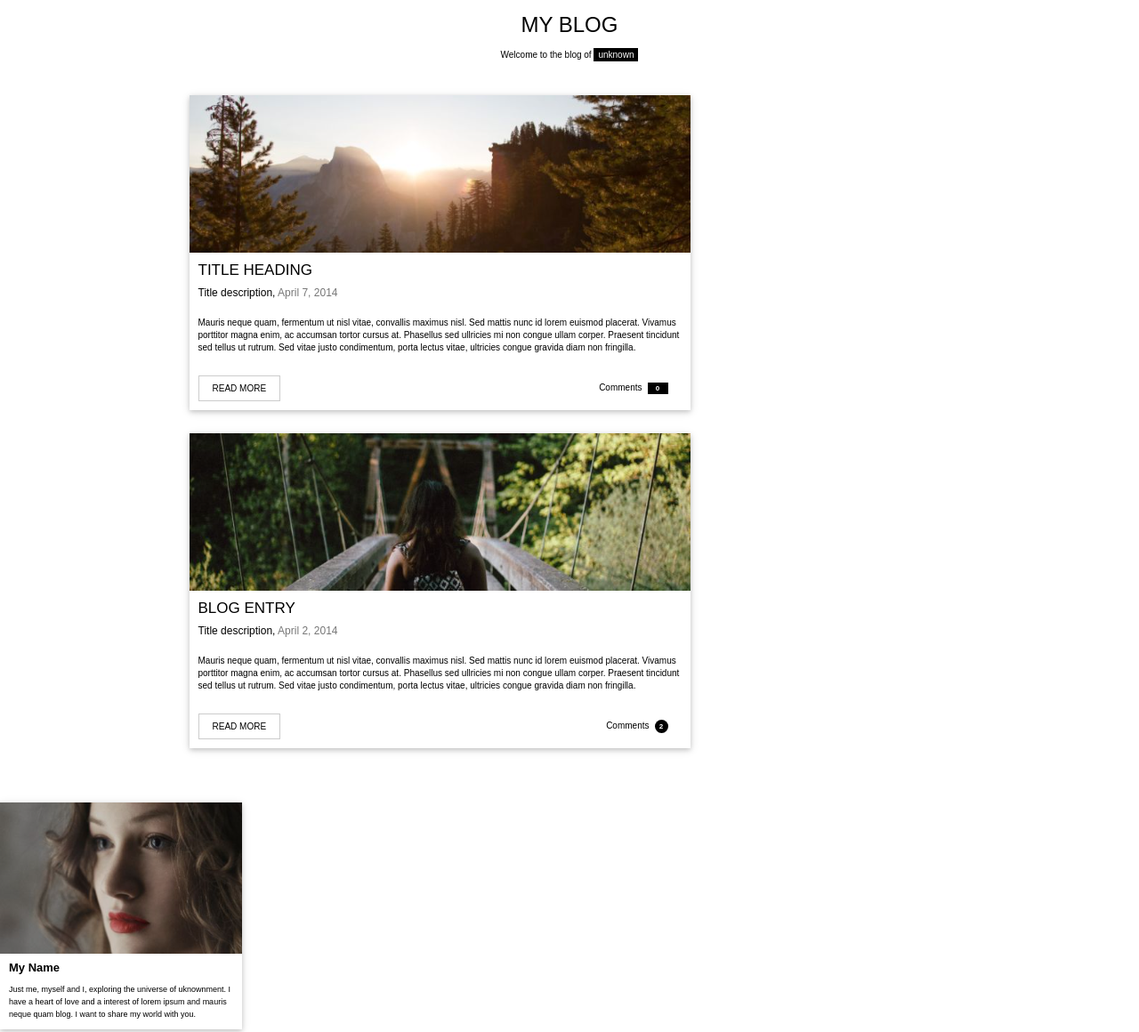
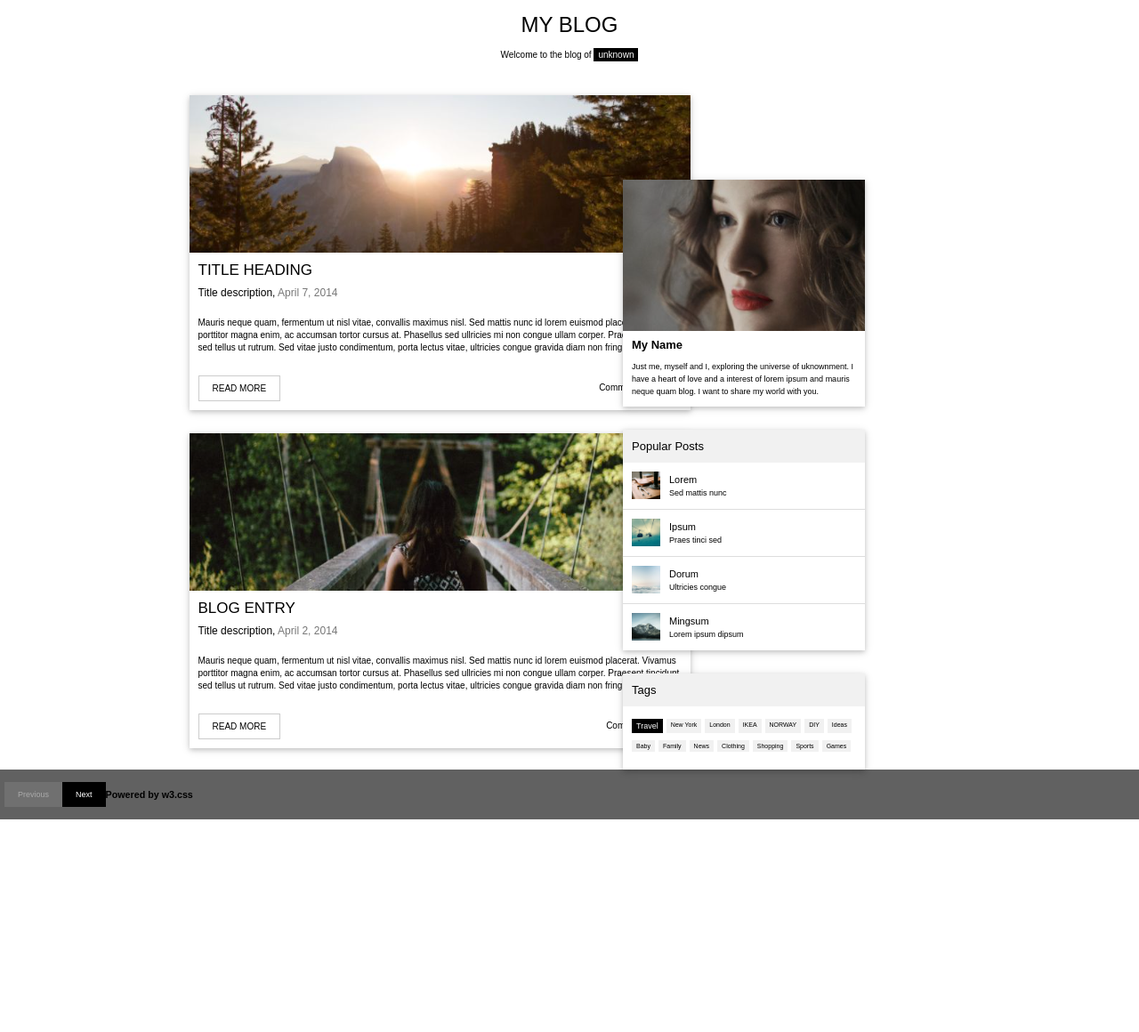
Before and after one commit to ffkabulka010-cmd/week3-home-2, a plain HTML site: page index.html in a window 1280 px wide. Shown: the top 1160 px of the page at 89% size. After the commit the page ends 921 px from the top, so only its background shows below. Drawn offline with Linux system fonts and the light colour scheme.

Commit message:
fiveth commits

```diff
--- a/index.html
+++ b/index.html
@@ -97,5 +97,32 @@
         </div>
       </div>
     </div>
+     <div class="salom57">
+      <p class="salom58">Tags</p>
+      <div class="salom59">
+        <p class="salom60">Travel</p>
+        <p class="salom61">New York</p>
+        <p class="salom62">London</p>
+        <p class="salom63">IKEA</p>
+        <p class="salom64">NORWAY</p>
+        <p class="salom65">DIY</p>
+        <p class="salom66">Ideas</p>
+        <p class="salom67">Baby</p>
+        <p class="salom68">Family</p>
+        <p class="salom69">News</p>
+        <p class="salom70">Clothing</p>
+        <p class="salom71">Shopping</p>
+        <p class="salom72">Sports</p>
+        <p class="salom73">Games</p>
+      </div>
+    </div>
+  </div>
+</div>
+
+<div class="salom74">
+  <button class="salom75">Previous</button>
+  <button class="salom76">Next </button>
+  <h6>Powered by w3.css</h6>
+</div>
   </body>
 </html>
--- a/style.css
+++ b/style.css
@@ -212,6 +212,10 @@
  .salom29 {
      width: 272px;
      min-width: 0;
+     flex-direction: column;
+     display: flex;
+     margin-left: 700px;
+     margin-top: -700px;
  }
 
  .salom30 {
@@ -375,3 +379,162 @@
      font-size: 9px;
      color: #000;
  }
+
+ .salom57 {
+     background: #fff;
+     box-shadow: 0 2px 5px rgba(0, 0, 0, 0.16), 0 2px 10px rgba(0, 0, 0, 0.12);
+ }
+
+ .salom58 {
+     margin: 0;
+     padding: 11px 10px;
+     background: #f1f1f1;
+     font-size: 13px;
+     color: #000;
+ }
+
+ .salom59 {
+     display: flex;
+     flex-wrap: wrap;
+     gap: 8px 4px;
+     padding: 14px 10px 20px;
+ }
+
+ .salom60 {
+     padding: 3px 5px;
+     background: #000;
+     color: #fff;
+     font-size: 9px;
+     margin: 0;
+ }
+
+ .salom61 {
+     padding: 3px 5px;
+     background: #f1f1f1;
+     color: #000;
+     font-size: 7px;
+     margin: 0;
+ }
+
+ .salom62 {
+     padding: 3px 5px;
+     background: #f1f1f1;
+     color: #000;
+     font-size: 7px;
+     margin: 0;
+ }
+
+ .salom63 {
+     padding: 3px 5px;
+     background: #f1f1f1;
+     color: #000;
+     font-size: 7px;
+     margin: 0;
+ }
+
+ .salom64 {
+     padding: 3px 5px;
+     background: #f1f1f1;
+     color: #000;
+     font-size: 7px;
+     margin: 0;
+ }
+
+ .salom65 {
+     padding: 3px 5px;
+     background: #f1f1f1;
+     color: #000;
+     font-size: 7px;
+     margin: 0;
+ }
+
+ .salom66 {
+     padding: 3px 5px;
+     background: #f1f1f1;
+     color: #000;
+     font-size: 7px;
+     margin: 0;
+ }
+
+ .salom67 {
+     padding: 3px 5px;
+     background: #f1f1f1;
+     color: #000;
+     font-size: 7px;
+     margin: 0;
+ }
+
+ .salom68 {
+     padding: 3px 5px;
+     background: #f1f1f1;
+     color: #000;
+     font-size: 7px;
+     margin: 0;
+ }
+
+ .salom69 {
+     padding: 3px 5px;
+     background: #f1f1f1;
+     color: #000;
+     font-size: 7px;
+     margin: 0;
+ }
+
+ .salom70 {
+     padding: 3px 5px;
+     background: #f1f1f1;
+     color: #000;
+     font-size: 7px;
+     margin: 0;
+ }
+
+ .salom71 {
+     padding: 3px 5px;
+     background: #f1f1f1;
+     color: #000;
+     font-size: 7px;
+     margin: 0;
+ }
+
+ .salom72 {
+     padding: 3px 5px;
+     background: #f1f1f1;
+     color: #000;
+     font-size: 7px;
+     margin: 0;
+ }
+
+ .salom73 {
+     padding: 3px 5px;
+     background: #f1f1f1;
+     color: #000;
+     font-size: 7px;
+     margin: 0;
+ }
+
+ .salom74 {
+     display: flex;
+     align-items: center;
+     height: 56px;
+     padding: 0 5px;
+     background: #616161;
+ }
+
+ .salom75 {
+     height: 28px;
+     padding: 0 15px;
+     border: 0;
+     background: #707070;
+     color: #aaa;
+     font-size: 9px;
+ }
+
+ .salom76 {
+     height: 28px;
+     padding: 0 15px;
+     border: 0;
+     background: #000;
+     color: #fff;
+     font-size: 9px;
+     cursor: pointer;
+ }
```
